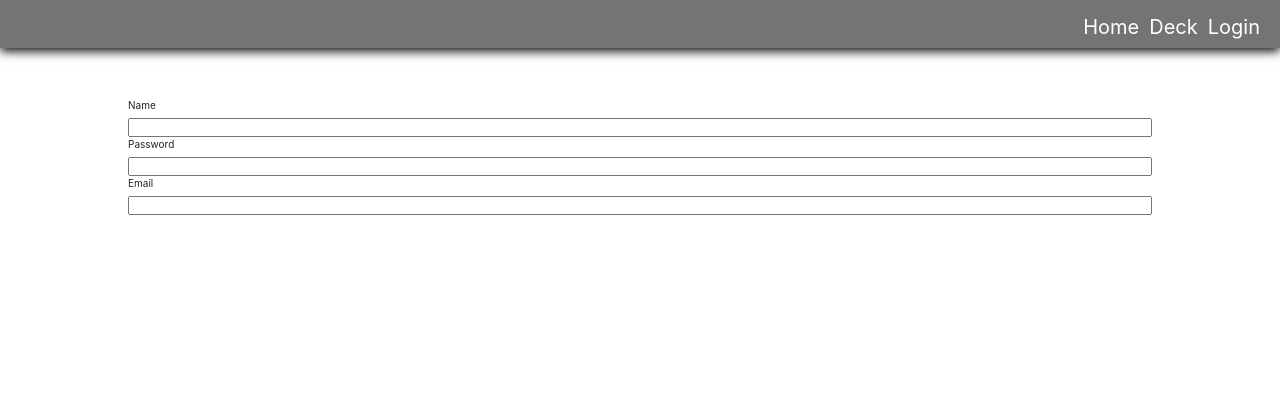
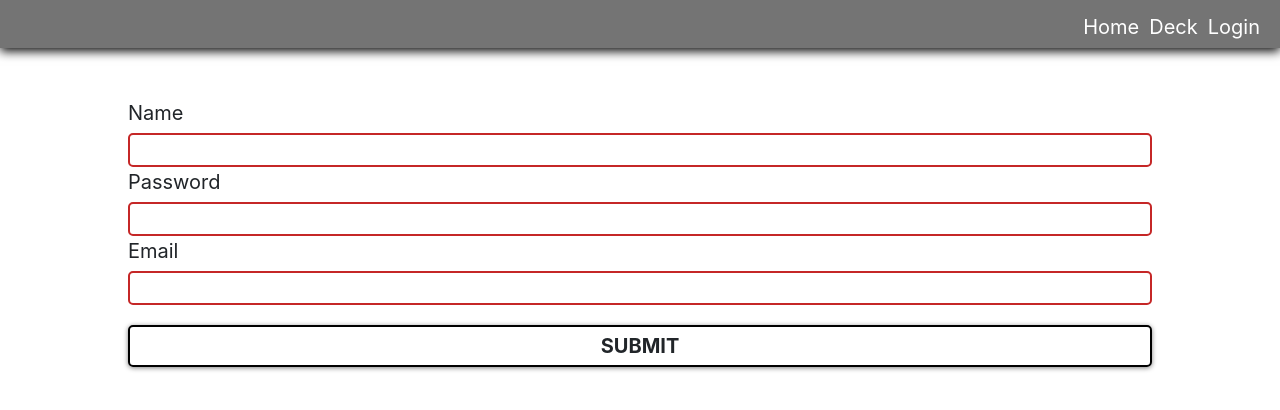
Before and after one commit to alexha415/edhblocks, a React (Create React App) app: page /login in a window 1280 px wide. Shown: the top 410 px of the page. Built offline with nearby package versions, Linux system fonts and the light colour scheme.

Commit message:
user register works

```diff
--- a/package.json
+++ b/package.json
@@ -32,5 +32,6 @@
       "last 1 firefox version",
       "last 1 safari version"
     ]
-  }
+  },
+  "proxy": "http://localhost:5000"
 }
--- a/src/App.js
+++ b/src/App.js
@@ -10,6 +10,7 @@ import EditDeck from './components/pages/EditDeck/EditDeck';
 import Deck from './components/pages/Deck/Deck';
 import LoginPage from './components/pages/Login/LoginPage';
 import Header from './components/layout/header/Header';
+
 function App() {
   return (
     <Provider store={store}>
--- a/src/components/login/Login.js
+++ b/src/components/login/Login.js
@@ -4,7 +4,7 @@
     const Login = () => {
 
 
-        const [formData] = useState({
+        const [formData, setFormData] = useState({
             name: '',
             password: '',
             email: ''
@@ -13,27 +13,34 @@
         const onChange = (e) => {
             e.preventDefault();
 
-            console.log(e.target.value);
-            console.log(formData[e.target.name])
-
-            formData[e.target.name] = e.target.value;
+            setFormData({
+                ...formData,
+                [e.target.name] : e.target.value
+            })
         }
 
-        const onSubmit = (e) => {
+        const onSubmit = async (e) => {
             e.preventDefault();
+            console.log('submit');
             const {name, password, email} = formData;
-
-            fetch('http://localhost:5000/api/users', {
+            try {
+                const res = await fetch('/api/users', {
                     method: 'POST',
                     headers: {
                         'Content-Type': 'application/json'
                     },
-                body:{
+                    body: JSON.stringify({
                         name,
                         password,
                         email
+                    })
+                })
+                const data = await res.json();
+                console.log(data);
+            } catch (error) {
+                console.log(error);
             }
-            })
+
         }
 
         return (
@@ -41,7 +48,7 @@
                 <form onSubmit={onSubmit} className='login-form'>
                     <div className="input-group">
                         <label htmlFor="name">Name</label>
-                        <input type="text" name='name' className="login-input" value={formData.name} required onChange={onChange}/>
+                        <input type="text" name='name' className="login-input" value={formData.name} required onChange={onChange} minLength="3"/>
                     </div>
                     <div className="input-group">
                         <label htmlFor="password">Password</label>
@@ -51,6 +58,7 @@
                         <label htmlFor="email">Email</label>
                         <input type="email" name='email' className="login-input" required value={formData.email} onChange={onChange}/>
                     </div>
+                    <input type="submit" className="btn login-submit"/>
                 </form>
             </div>
         )
--- a/src/components/login/login.css
+++ b/src/components/login/login.css
@@ -10,4 +10,43 @@
 }
 .login-input{
     width: 100%;
+    font-size: 2rem;
 }
+.input-group label{
+    font-size: 2rem;
+}
+.login-input:invalid{
+    border: .2rem solid rgb(197, 39, 39);
+    border-radius: .5rem;
+}
+.login-input:valid{
+    border: .2rem solid rgb(22, 139, 58);
+    border-radius: .5rem;
+}
+.login-submit{
+    display: block;
+    width: 100%;
+    margin-top: 2rem;
+    border: .2rem solid black;
+    border-radius: .5rem;
+    font-size: 2rem;
+    font-weight: bold;
+    text-transform: uppercase;
+    box-shadow: 0rem .1rem .5rem gray;
+}
+.login-submit:active{
+    color: black;
+    border: .2rem solid black;
+    animation: click .1s;
+}
+@keyframes click {
+    0%{
+        transform: translate(0%,0%);
+    }
+    80%{
+        transform: translate(0%,5%);
+    }
+    100%{
+        transform: translate(0%,0%);
+    }
+}
```
Also changed, not shown: src/components/register/Register.js (added, +67 -0 lines), 2 other files (tests, documents, lock files or other folders). Lines whose indentation alone changed are shown as unchanged.
